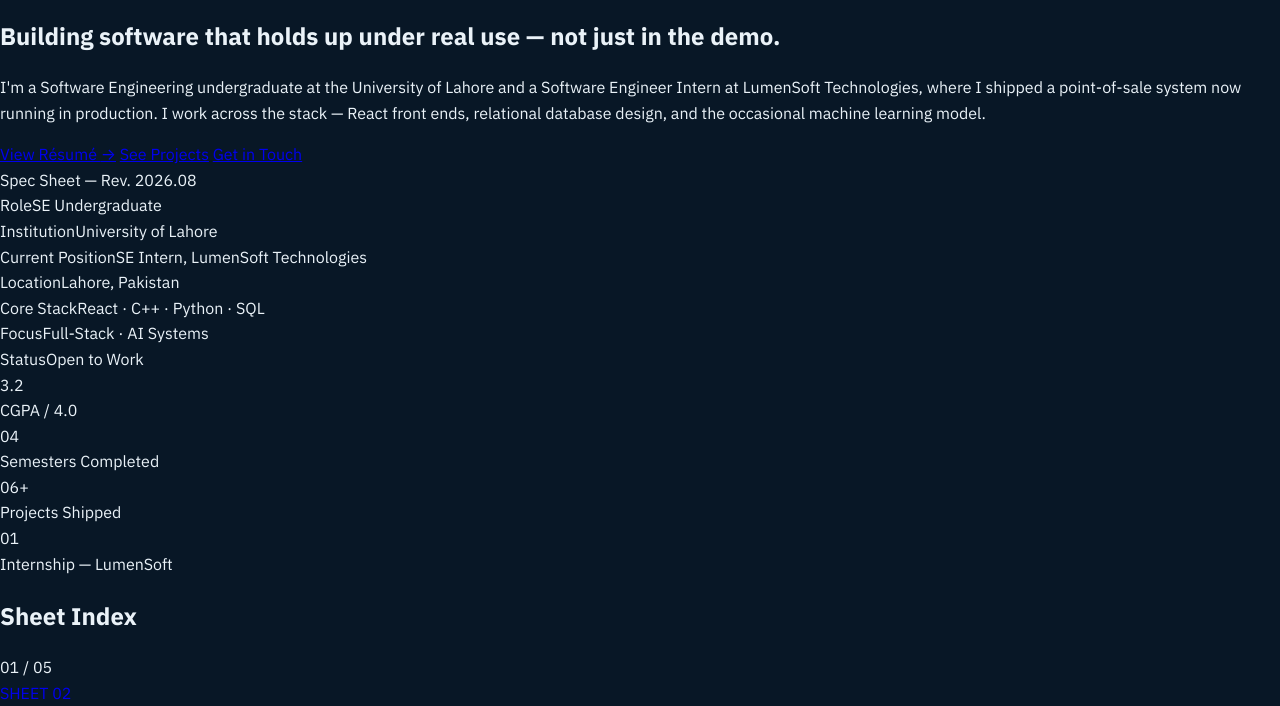
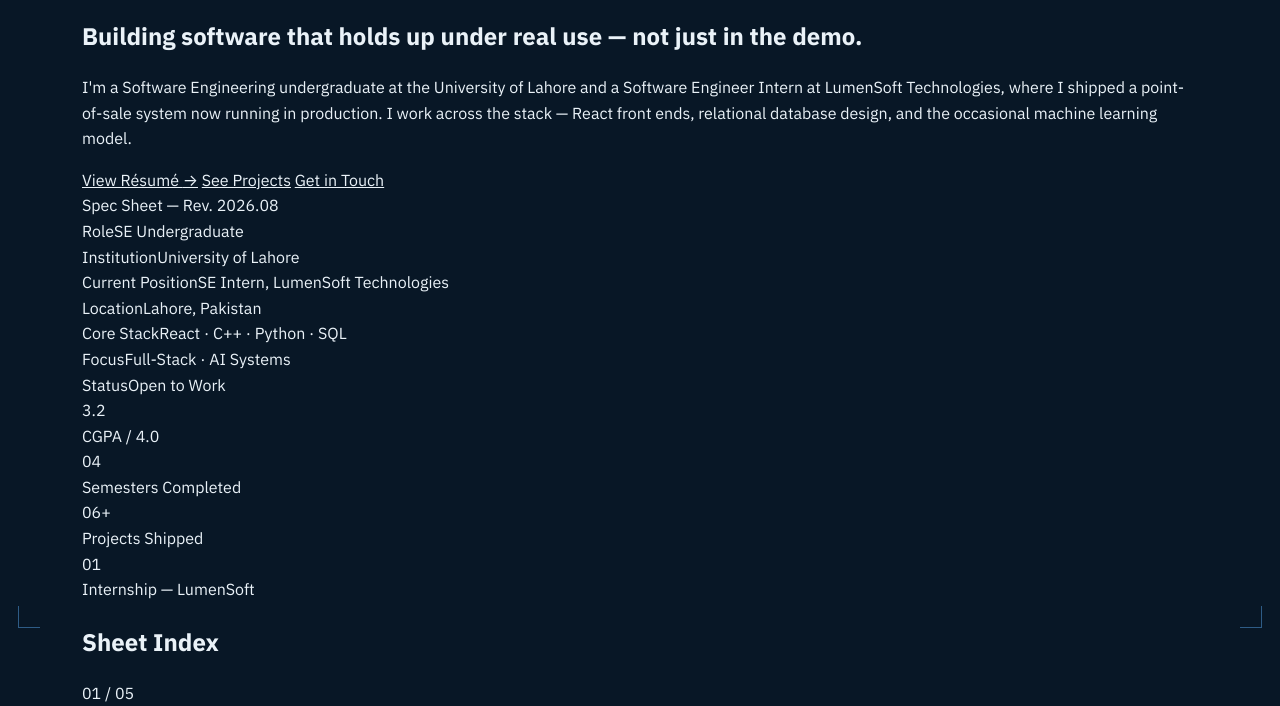
Before and after one commit to saadsarfraz438/portfolio, a plain HTML site: page index.html in a window 1280 px wide. Shown: the part 80-786 px from the top of the page. Drawn offline with Linux system fonts and the light colour scheme; a script that the page names is missing.

Commit message:
Added corner crop marks  for sheets

```diff
--- a/style.css
+++ b/style.css
@@ -47,3 +47,49 @@
   display: flex;
   flex-direction: column;
 }
+
+a { color: inherit; }
+img { max-width: 100%; display: block; }
+
+::selection { background: var(--cyan); color: var(--navy-deep); }
+
+:focus-visible {
+  outline: 2px solid var(--cyan);
+  outline-offset: 3px;
+}
+
+/* ---- corner crop marks on every sheet --------------------------------- */
+.sheet {
+  position: relative;
+  max-width: var(--sheet-max);
+  margin: 0 auto;
+  padding: 0 32px;
+  width: 100%;
+  flex: 1;
+}
+
+.sheet::before,
+.sheet::after {
+  content: '';
+  position: fixed;
+  width: 22px;
+  height: 22px;
+  top: 18px;
+  border-top: 1.5px solid var(--line);
+  pointer-events: none;
+  z-index: 5;
+}
+.sheet::before { left: 18px; border-left: 1.5px solid var(--line); }
+.sheet::after  { right: 18px; border-right: 1.5px solid var(--line); }
+
+.crop-bl, .crop-br {
+  position: fixed;
+  width: 22px;
+  height: 22px;
+  bottom: 92px;
+  border-bottom: 1.5px solid var(--line);
+  pointer-events: none;
+  z-index: 5;
+}
+.crop-bl { left: 18px; border-left: 1.5px solid var(--line); }
+.crop-br { right: 18px; border-right: 1.5px solid var(--line); }
```
